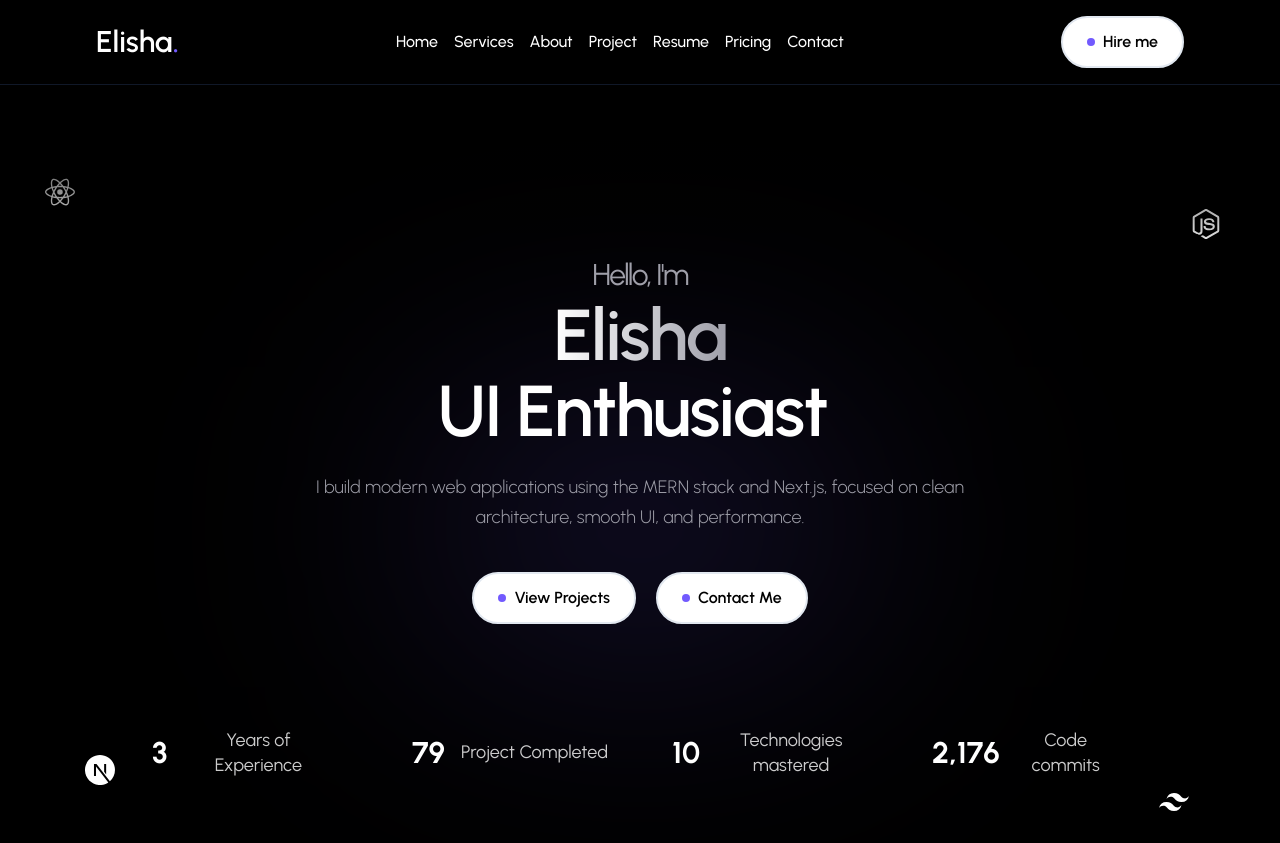
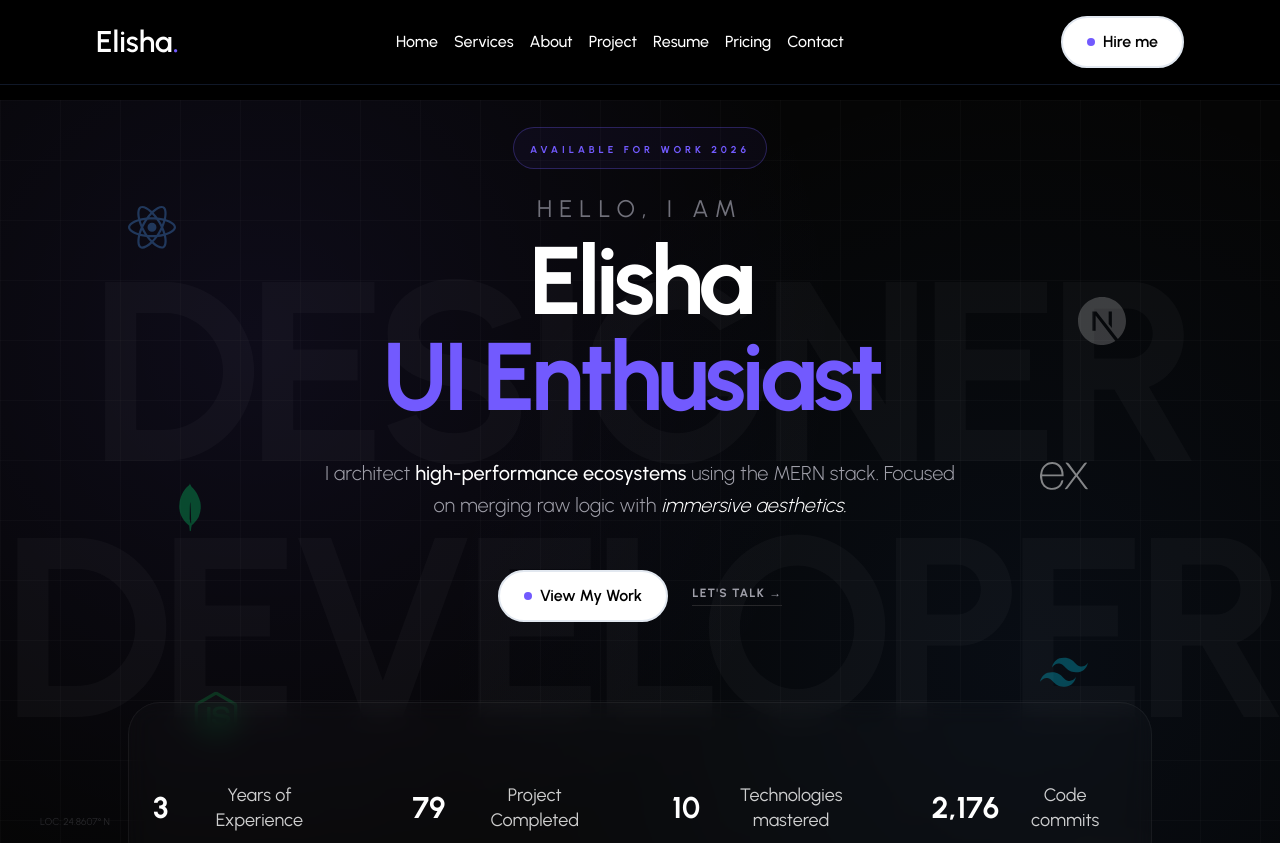
Before and after one commit to elishabhatti/elisha-portfolio, a Next.js app: page / in a window 1280 px wide. Shown: the top 843 px of the page. Built offline with nearby package versions, Linux system fonts and the light colour scheme.

Commit message:
refactor: made the home page more impressive

```diff
--- a/components/pages/Home.jsx
+++ b/components/pages/Home.jsx
@@ -4,99 +4,143 @@ import { motion } from "framer-motion";
 import { InteractiveHoverButton } from "../magicui/interactive-hover-button";
 import Stats from "../Stats";
 import { FlipWords } from "../ui/flip-words";
-import { SiReact, SiNodedotjs, SiNextdotjs, SiTailwindcss } from "react-icons/si";
+import {
+  SiReact,
+  SiNodedotjs,
+  SiNextdotjs,
+  SiTailwindcss,
+  SiMongodb,
+  SiFramer,
+  SiFigma,
+  SiExpress,
+} from "react-icons/si";
 
 const words = ["MERN Stack Developer", "Next.js Developer", "UI Enthusiast"];
 
 const floatVariants = {
-  float: {
+  float: (i) => ({
     y: [0, -20, 0],
-    x: [0, 15, -15, 0],
     transition: {
       repeat: Infinity,
-      duration: 6,
+      duration: 4 + i,
       ease: "easeInOut",
     },
+  }),
+};
+
+const container = {
+  hidden: { opacity: 0 },
+  show: {
+    opacity: 1,
+    transition: { staggerChildren: 0.15 },
   },
 };
 
-const container = {
-  hidden: {},
-  show: { transition: { staggerChildren: 0.18 } },
-};
-
 const item = {
-  hidden: { opacity: 0, y: 40 },
-  show: { opacity: 1, y: 0, transition: { duration: 0.8, ease: "easeOut" } },
+  hidden: { opacity: 0, y: 30 },
+  show: { opacity: 1, y: 0, transition: { duration: 0.8 } },
 };
 
 const Home = () => {
   return (
-    <section className="relative w-full min-h-screen flex flex-col justify-center items-center text-white overflow-hidden bg-black px-6">
+    <section className="relative w-full min-h-screen flex flex-col justify-center items-center text-white overflow-hidden bg-[#050505] px-6">
+      {/* --- 1. VISIBLE BACKGROUND TEXT (Filling the mid-section) --- */}
+      <div className="absolute inset-0 flex flex-col justify-center items-center pointer-events-none select-none overflow-hidden">
+        <h1 className="text-[20vw] font-black uppercase text-white/[0.03] leading-none tracking-tighter">
+          DESIGNER
+        </h1>
+        <h1 className="text-[20vw] font-black uppercase text-white/[0.03] leading-none tracking-tighter">
+          DEVELOPER
+        </h1>
+      </div>
 
-      {/* Subtle Gradient Light Behind Text */}
-      <div
-        className="absolute top-1/3 left-1/2 -translate-x-1/2 w-[70vw] h-[40vh] pointer-events-none"
-        style={{
-          background: "radial-gradient(circle, #725afe33, transparent 70%)",
-          filter: "blur(120px)",
-        }}
-      />
+      {/* --- 2. STRONGER GLOW RADIALS (Filling the corners) --- */}
+      <div className="absolute top-0 left-0 w-full h-full bg-[radial-gradient(circle_at_20%_30%,#725afe15,transparent_50%)]" />
+      <div className="absolute top-0 left-0 w-full h-full bg-[radial-gradient(circle_at_80%_70%,#3b82f610,transparent_50%)]" />
 
-      {/* Floating Tech Icons */}
+      {/* --- 3. THE GRID (Texture to remove "Flatness") --- */}
+      <div className="absolute inset-0 bg-[linear-gradient(to_right,#ffffff05_1px,transparent_1px),linear-gradient(to_bottom,#ffffff05_1px,transparent_1px)] bg-[size:60px_60px]" />
+
+      {/* --- 4. FLOATING ICONS (Z-Index Fixed) --- */}
+      <div className="absolute inset-0 z-10 pointer-events-none">
         <motion.div
-        className="absolute top-20 left-10 text-white text-3xl"
           variants={floatVariants}
+          custom={1}
           animate="float"
+          className="absolute top-[15%] left-[10%] text-blue-400/30 text-5xl"
         >
           <SiReact />
         </motion.div>
-
         <motion.div
-        className="absolute top-28 right-16 text-white text-3xl"
           variants={floatVariants}
+          custom={1}
           animate="float"
+          className="absolute top-[50%] left-[13%] text-green-400/30 text-5xl"
+        >
+          <SiMongodb />
+        </motion.div>
+        <motion.div
+          variants={floatVariants}
+          custom={2}
+          animate="float"
+          className="absolute top-[25%] right-[12%] text-white/20 text-5xl"
+        >
+          <SiNextdotjs />
+        </motion.div>
+        <motion.div
+          variants={floatVariants}
+          custom={3}
+          animate="float"
+          className="absolute bottom-[20%] left-[15%] text-green-500/20 text-5xl"
         >
           <SiNodedotjs />
         </motion.div>
-
         <motion.div
-        className="absolute bottom-28 left-20 text-white text-3xl"
           variants={floatVariants}
+          custom={3}
           animate="float"
+          className="absolute bottom-[50%] right-[15%] text-white/50 text-5xl"
         >
-        <SiNextdotjs />
+          <SiExpress />
         </motion.div>
-
         <motion.div
-        className="absolute bottom-20 right-24 text-white text-3xl"
           variants={floatVariants}
+          custom={4}
           animate="float"
+          className="absolute bottom-[25%] right-[15%] text-cyan-400/30 text-5xl"
         >
           <SiTailwindcss />
         </motion.div>
+      </div>
 
-      {/* Hero Content */}
+      {/* --- HERO CONTENT --- */}
       <motion.div
-        className="relative z-10 flex flex-col items-center text-center max-w-5xl w-full"
+        className="relative z-20 flex flex-col items-center text-center max-w-5xl w-full"
         variants={container}
         initial="hidden"
         animate="show"
       >
+        {/* Intro Label */}
+        <motion.div
+          variants={item}
+          className="mb-6 px-4 py-1 border border-[#725afe]/30 rounded-full bg-[#725afe]/5"
+        >
+          <span className="uppercase tracking-[0.4em] text-[#725afe] text-[10px] font-black">
+            Available for Work 2026
+          </span>
+        </motion.div>
+
         {/* Heading */}
         <motion.h1
           variants={item}
-          className="text-[10vw] md:text-[4.5rem] leading-[1.05] font-semibold tracking-tight mb-6"
+          className="text-6xl md:text-8xl font-extrabold tracking-tighter leading-none mb-8"
         >
-          <span className="text-zinc-400 text-2xl md:text-3xl font-normal">
-            Hello, I'm
+          <span className="text-zinc-500 text-2xl font-normal block mb-2 font-mono uppercase tracking-[0.3em]">
+            Hello, I am
           </span>
+          <span className="text-white">Elisha</span>
           <br />
-          <span className="bg-gradient-to-r from-white to-zinc-400 bg-clip-text text-transparent">
-            Elisha
-          </span>
-          <br />
-          <span className="text-white">
+          <span className="text-[#725afe]">
             <FlipWords words={words} />
           </span>
         </motion.h1>
@@ -104,41 +148,52 @@ const Home = () => {
         {/* Subtext */}
         <motion.p
           variants={item}
-          className="text-zinc-400 text-sm md:text-lg max-w-2xl leading-relaxed mb-10 font-light"
+          className="text-zinc-400 text-lg md:text-xl max-w-2xl leading-relaxed mb-12 font-light px-4"
         >
-          I build modern web applications using the MERN stack and Next.js,
-          focused on clean architecture, smooth UI, and performance.
+          I architect{" "}
+          <span className="text-white font-medium">
+            high-performance ecosystems
+          </span>{" "}
+          using the MERN stack. Focused on merging raw logic with{" "}
+          <span className="text-white italic">immersive aesthetics.</span>
         </motion.p>
 
         {/* Buttons */}
         <motion.div
           variants={item}
-          className="flex items-center gap-5 flex-wrap justify-center mb-16"
+          className="flex flex-col sm:flex-row items-center gap-6 mb-20"
         >
           <a href="#project">
-            <InteractiveHoverButton className="text-black">
-              View Projects
+            <InteractiveHoverButton className="bg-white text-black">
+              View My Work
             </InteractiveHoverButton>
           </a>
-
-          <a href="#contact">
-            <InteractiveHoverButton className="text-black">
-              Contact Me
-            </InteractiveHoverButton>
+          <a
+            href="#contact"
+            className="text-zinc-400 hover:text-white transition-colors uppercase tracking-widest text-xs font-bold border-b border-zinc-800 pb-1"
+          >
+            Let's Talk →
           </a>
         </motion.div>
 
-        {/* Stats */}
+        {/* Stats Section with visible Background */}
         <motion.div
           variants={item}
-          className="w-full flex justify-center"
+          className="w-full bg-white/[0.02] border border-white/5 backdrop-blur-md rounded-[2rem] py-10 px-6"
         >
           <Stats />
         </motion.div>
       </motion.div>
 
-      {/* Top Fade */}
-      <div className="absolute top-0 left-0 w-full h-40 bg-gradient-to-b from-black to-transparent pointer-events-none" />
+      {/* Side Decorative Numbers (Filler) */}
+      <div className="absolute left-10 bottom-10 flex flex-col gap-2 font-mono text-[10px] text-zinc-800">
+        <span>LOC: 24.8607° N</span>
+        <span>KARACHI, PK</span>
+      </div>
+
+      <div className="absolute right-10 bottom-10 font-mono text-[10px] text-zinc-800 tracking-tighter uppercase">
+        Built with Next.js 15 & Framer Motion
+      </div>
     </section>
   );
 };
```
Lines whose indentation alone changed are shown as unchanged.
